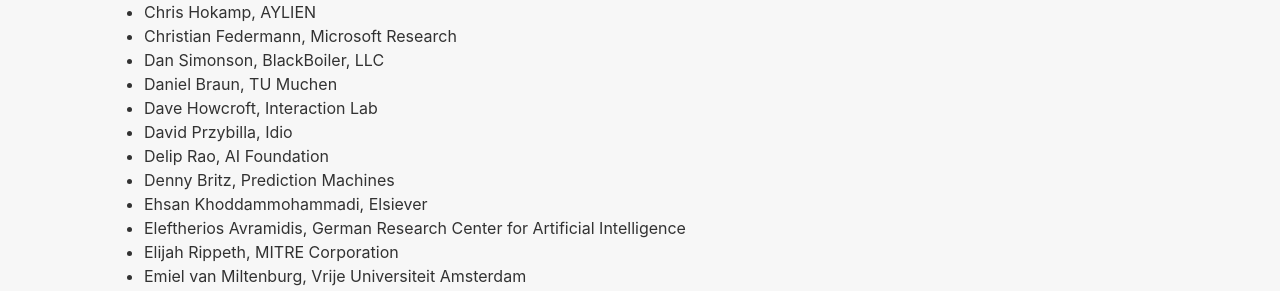
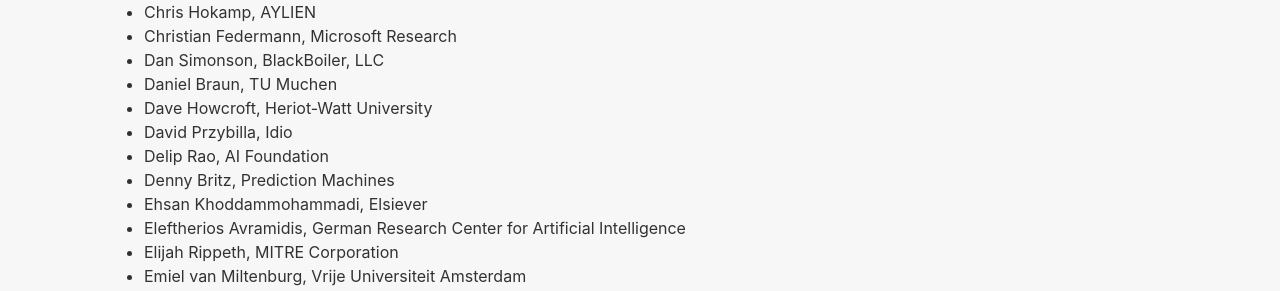
Before and after one commit to nlposs/nlposs.github.io, a Jekyll site: the page built from 2020/index.md, in a window 1280 px wide and 900 px high, scrolled down 3725 px. Shown: the part 162-453 px from the top of the window. Built offline with Jekyll 4.4.1, drawn with Linux system fonts in a browser that asks for light colours.

Commit message:
Update index.md

```diff
--- a/2020/index.md
+++ b/2020/index.md
@@ -114,7 +114,7 @@
  - Christian Federmann, Microsoft Research
  - Dan Simonson, BlackBoiler, LLC
  - Daniel Braun, TU Muchen
- - Dave Howcroft, Interaction Lab
+ - Dave Howcroft, Heriot-Watt University
  - David Przybilla, Idio
  - Delip Rao, AI Foundation
  - Denny Britz, Prediction Machines
```
